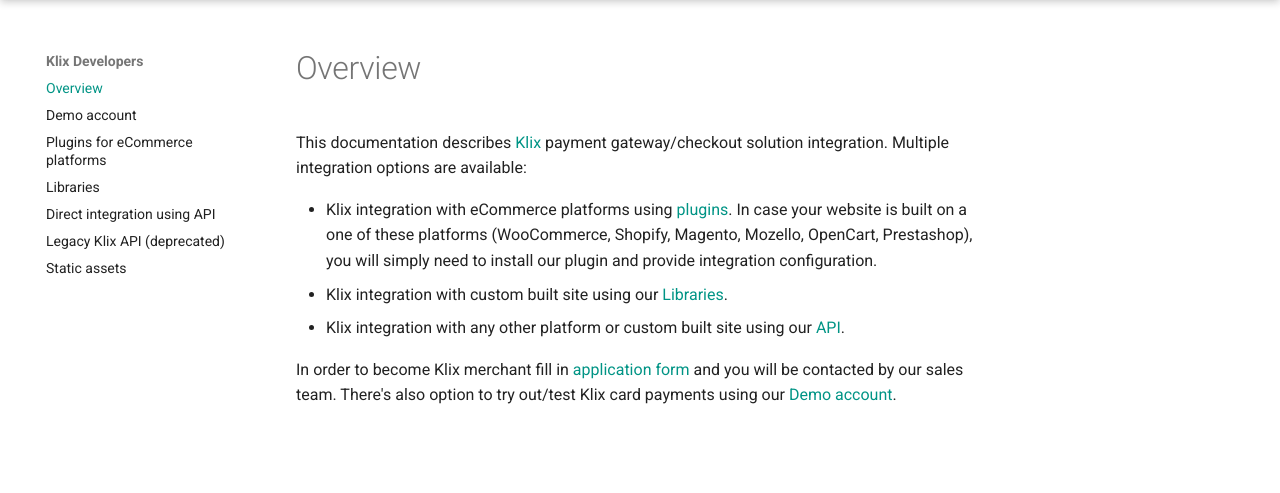
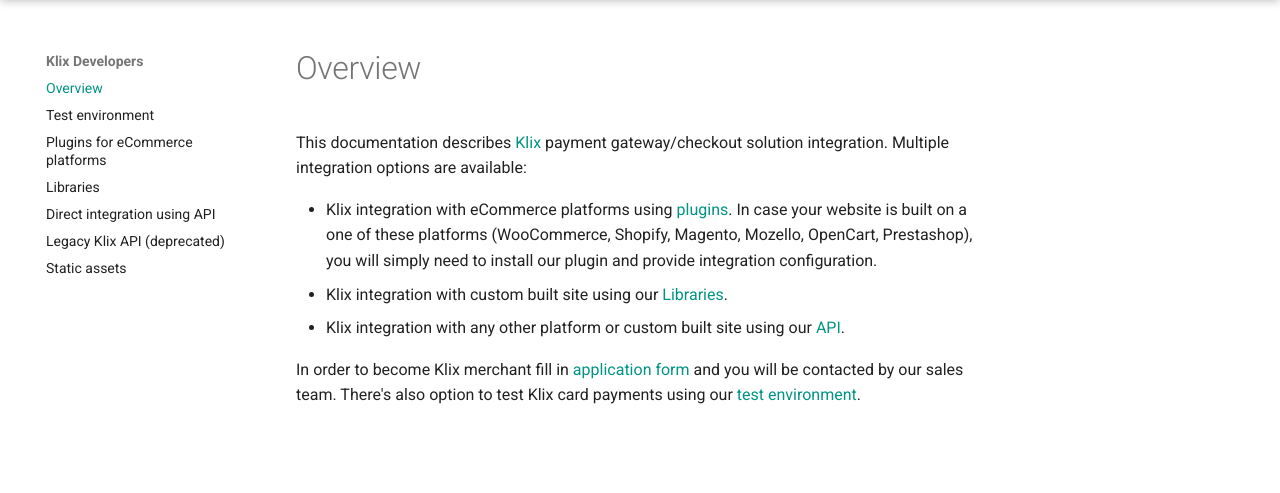
Before and after one commit to klix-app/klix-developer-documentation-website, an MkDocs documentation site: the page built from docs/index.md, in a window 1280 px wide. Shown: the part 127-620 px from the top of the page. Built offline with MkDocs 1.6.1 and Material for MkDocs 9.7.7, drawn with Linux system fonts in a browser that asks for light colours; a script that is not in the unit is left out; comment, search, counter and statistics services are not loaded.

Commit message:
Rename demo account into test environment

```diff
--- a/docs/index.md
+++ b/docs/index.md
@@ -6,4 +6,4 @@
 * Klix integration with custom built site using our [Libraries](/../libraries).
 * Klix integration with any other platform or custom built site using our [API](/../api).
 
-In order to become Klix merchant fill in [application form](https://www.citadele.lv/lv/business/e-commerce/apply/) and you will be contacted by our sales team. There's also option to try out/test Klix card payments using our [Demo account](/../demo-account).
+In order to become Klix merchant fill in [application form](https://www.citadele.lv/lv/business/e-commerce/apply/) and you will be contacted by our sales team. There's also option to test Klix card payments using our [test environment](/../test-environment).
--- a/mkdocs.yml
+++ b/mkdocs.yml
@@ -35,7 +35,7 @@
 # Page tree
 nav:
   - Overview: index.md
-  - Demo account: demo-account.md
+  - Test environment: test-environment.md
   - Plugins for eCommerce platforms: plugins-for-ecommerce-platforms.md
   - Libraries: libraries.md
   - Direct integration using API: api.md
```
Also changed, not shown: docs/plugins-for-ecommerce-platforms.md (+1 -1 lines), docs/test-environment.md (added, +18 -0 lines).
